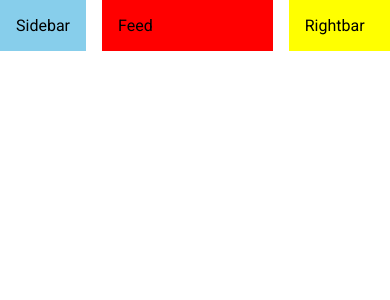
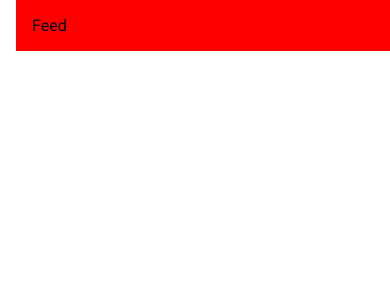
Before and after one commit to Sergey98Am/react-facebook-clone, a React (Create React App) app: page / in a window 390 px wide. Shown: the top 300 px of the page. Built offline with nearby package versions, Linux system fonts and the light colour scheme.

Commit message:
Make layouts responsive

```diff
--- a/src/components/Rightbar.jsx
+++ b/src/components/Rightbar.jsx
@@ -1,8 +1,15 @@
-import { Box } from '@mui/material'
-import React from 'react'
+import { Box } from "@mui/material";
+import React from "react";
 
 export const Rightbar = () => {
   return (
-    <Box bgcolor="yellow" flex={2} p={2}>Rightbar</Box>
-  )
-}
+    <Box
+      bgcolor="yellow"
+      flex={2}
+      p={2}
+      sx={{ display: { xs: "none", sm: "block" } }}
+    >
+      Rightbar
+    </Box>
+  );
+};
--- a/src/components/Sidebar.jsx
+++ b/src/components/Sidebar.jsx
@@ -1,8 +1,15 @@
-import { Box } from '@mui/material'
-import React from 'react'
+import { Box } from "@mui/material";
+import React from "react";
 
 export const Sidebar = () => {
   return (
-    <Box bgcolor="skyblue" flex={1} p={2}>Sidebar</Box>
-  )
-}
+    <Box
+      bgcolor="skyblue"
+      flex={1}
+      p={2}
+      sx={{ display: { xs: "none", sm: "block" } }}
+    >
+      Sidebar
+    </Box>
+  );
+};
```
